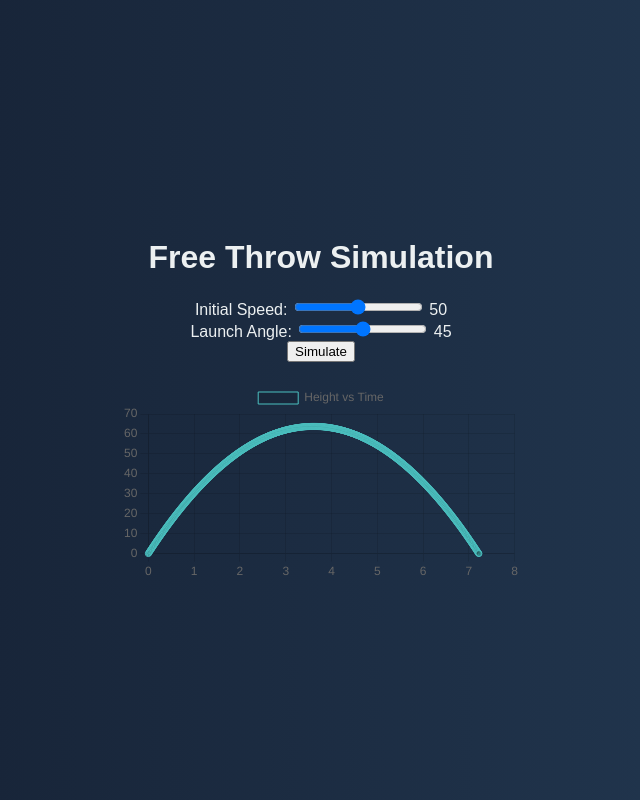
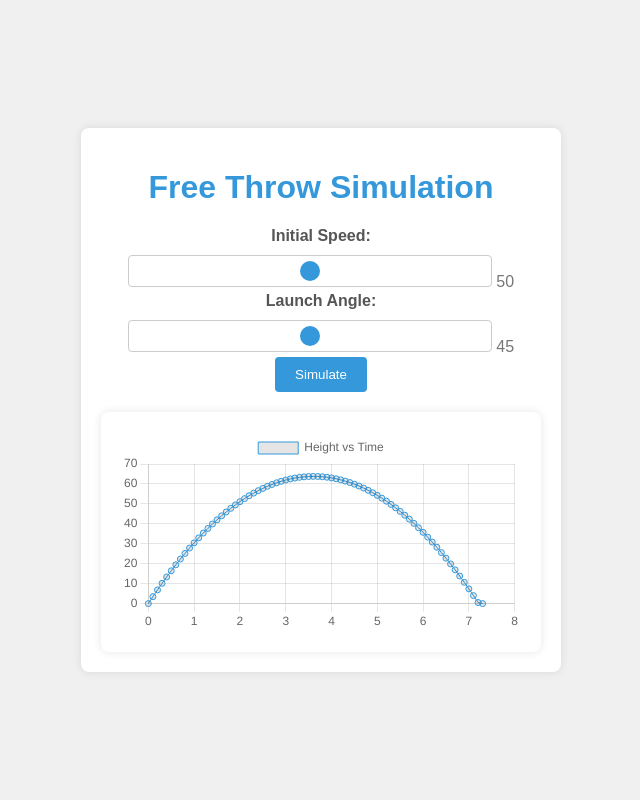
Before and after one commit to LuisTeixeira013/EduSImulator, a Django app: page /EduSimulator/ in a window 1280 px wide. Shown: the whole page, without its empty margins (319-959 px from the left). Run offline with Django 5.2, Linux system fonts and the light colour scheme; data that the repository does not hold is empty.

Commit message:
Updating html

```diff
--- a/EduSimulator/views.py
+++ b/EduSimulator/views.py
@@ -63,7 +63,7 @@ def simulate_throw(request):
         # Simulation parameters
         gravity_acceleration = 9.8
         angle_rad = math.radians(angle)
-        time_step = 0.01  # time step for the simulation
+        time_step = 0.1  # time step for the simulation
 
         # Simulate the throw and calculate x, y, and time arrays
         x_values, y_values, time_values = simulate_throw_trajectory(initial_speed, angle_rad, gravity_acceleration,
--- a/templates/throw_simulation_with_data.html
+++ b/templates/throw_simulation_with_data.html
@@ -14,17 +14,80 @@
             justify-content: center;
             height: 100vh;
             margin: 0;
-            background: linear-gradient(to right, #141e30, #243b55);
-            color: #ecf0f1;
+            background-color: #f0f0f0;
+            color: #333;
             font-family: 'Arial', sans-serif;
         }
 
         .simulation-container {
             text-align: center;
+            background-color: #fff;
+            padding: 20px;
+            border-radius: 8px;
+            box-shadow: 0 0 10px rgba(0, 0, 0, 0.1);
+        }
+
+        h1 {
+            color: #3498db;
+        }
+
+        form {
+            margin-top: 20px;
+        }
+
+        label {
+            display: block;
+            margin-bottom: 5px;
+            font-weight: bold;
+            color: #555;
+        }
+
+        input[type="range"] {
+            width: 80%;
+            margin: 5px 0;
+            padding: 5px;
+            border: 1px solid #ccc;
+            border-radius: 4px;
+            outline: none;
+            -webkit-appearance: none;
+        }
+
+        input[type="range"]::-webkit-slider-thumb {
+            -webkit-appearance: none;
+            appearance: none;
+            width: 20px;
+            height: 20px;
+            background: #3498db;
+            border-radius: 50%;
+            cursor: pointer;
+        }
+
+        span {
+            display: inline-block;
+            margin-top: 5px;
+            color: #777;
+        }
+
+        button {
+            background-color: #3498db;
+            color: #fff;
+            border: none;
+            padding: 10px 20px;
+            border-radius: 4px;
+            cursor: pointer;
+            transition: background-color 0.3s ease;
+        }
+
+        button:hover {
+            background-color: #2980b9;
         }
 
         .chart-container {
             margin-top: 20px;
+            background-color: #fff;
+            padding: 20px;
+            border-radius: 8px;
+            box-shadow: 0 0 10px rgba(0, 0, 0, 0.1);
         }
     </style>
 </head>
@@ -60,9 +123,6 @@
             output.innerHTML = slider.value;
         }
 
-    {#updateSliderValue('initialSpeed', 'initialSpeedValue');#}
-    {#updateSliderValue('angle', 'angleValue');#}
-
         document.addEventListener('DOMContentLoaded', function () {
             let ctx = document.getElementById('throwChart').getContext('2d');
             updateSliderValue('initialSpeed', 'initialSpeedValue');
@@ -75,7 +135,7 @@
                     labels: [],
                     datasets: [{
                         label: 'Height vs Time',
-                    borderColor: 'rgba(75, 192, 192, 1)',
+                        borderColor: '#3498db',
                         borderWidth: 1,
                         data: [],
                         fill: false
```
Lines whose indentation alone changed are shown as unchanged.
